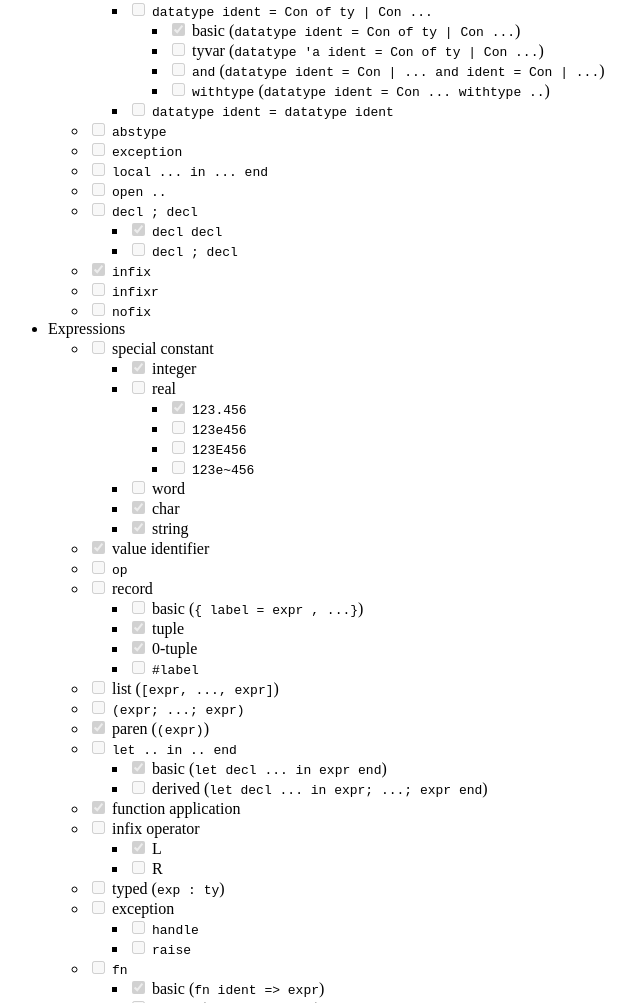
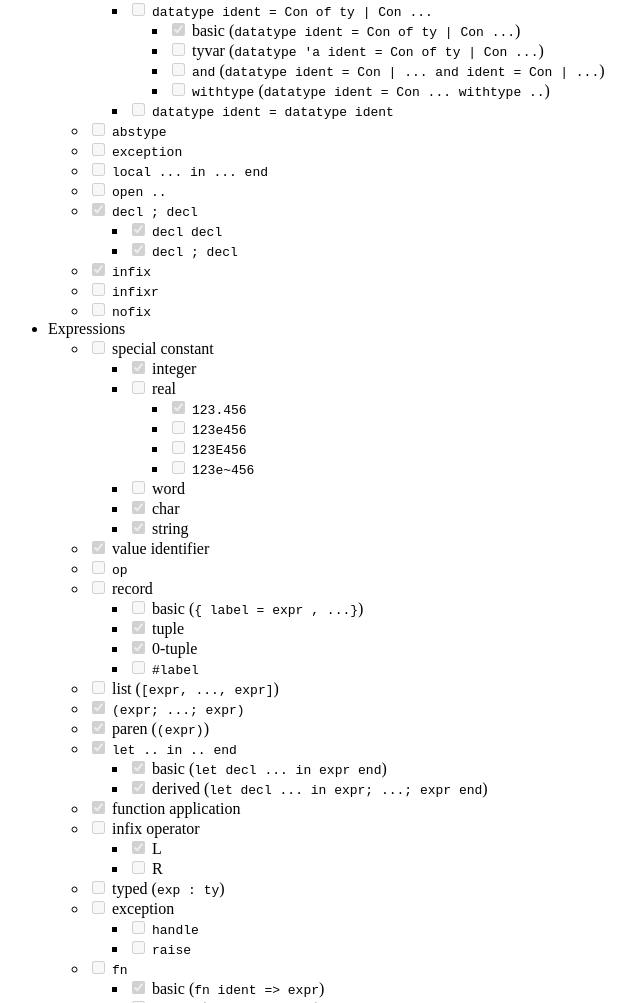
Before and after one commit to KeenS/webml, a plain HTML site: page index.html in a window 1280 px wide. Shown: the part 1069-2072 px from the top of the page, without its empty margins (0-640 px from the left). Drawn offline with Linux system fonts and the light colour scheme.

Commit message:
deploy: 516598f4df16f47c976d8fb9647847709cfbc54d

```diff
--- a/index.html
+++ b/index.html
@@ -55,9 +55,9 @@ Compiles only minimal subset of SML codes. The garbage collector is not complete
 <li class="task-list-item"><input type="checkbox" disabled/> <code>exception</code></li>
 <li class="task-list-item"><input type="checkbox" disabled/> <code>local ... in ... end</code></li>
 <li class="task-list-item"><input type="checkbox" disabled/> <code>open ..</code></li>
-<li class="task-list-item"><input type="checkbox" disabled/> <code>decl ; decl</code><ul class="task-list">
+<li class="task-list-item"><input type="checkbox" disabled checked/> <code>decl ; decl</code><ul class="task-list">
 <li class="task-list-item"><input type="checkbox" disabled checked/> <code>decl decl</code></li>
-<li class="task-list-item"><input type="checkbox" disabled/> <code>decl ; decl</code></li>
+<li class="task-list-item"><input type="checkbox" disabled checked/> <code>decl ; decl</code></li>
 </ul>
 </li>
 <li class="task-list-item"><input type="checkbox" disabled checked/> <code>infix</code></li>
@@ -90,11 +90,11 @@ Compiles only minimal subset of SML codes. The garbage collector is not complete
 </ul>
 </li>
 <li class="task-list-item"><input type="checkbox" disabled/> list (<code>[expr, ..., expr]</code>)</li>
-<li class="task-list-item"><input type="checkbox" disabled/> <code>(expr; ...; expr)</code></li>
+<li class="task-list-item"><input type="checkbox" disabled checked/> <code>(expr; ...; expr)</code></li>
 <li class="task-list-item"><input type="checkbox" disabled checked/> paren (<code>(expr)</code>)</li>
-<li class="task-list-item"><input type="checkbox" disabled/> <code>let .. in .. end</code><ul class="task-list">
+<li class="task-list-item"><input type="checkbox" disabled checked/> <code>let .. in .. end</code><ul class="task-list">
 <li class="task-list-item"><input type="checkbox" disabled checked/> basic (<code>let decl ... in expr end</code>)</li>
-<li class="task-list-item"><input type="checkbox" disabled/> derived (<code>let decl ... in expr; ...; expr end</code>)</li>
+<li class="task-list-item"><input type="checkbox" disabled checked/> derived (<code>let decl ... in expr; ...; expr end</code>)</li>
 </ul>
 </li>
 <li class="task-list-item"><input type="checkbox" disabled checked/> function application</li>
```
Also changed, not shown: 1 other file.
